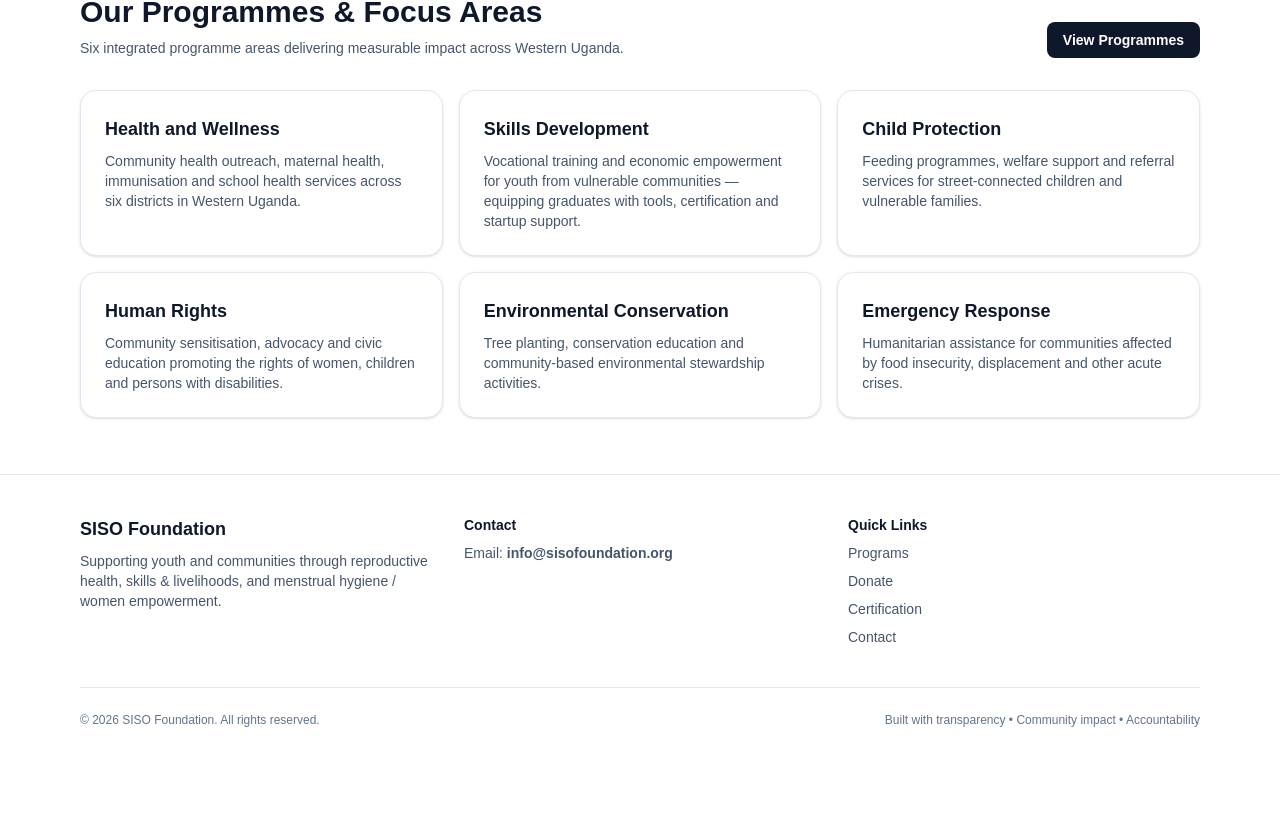
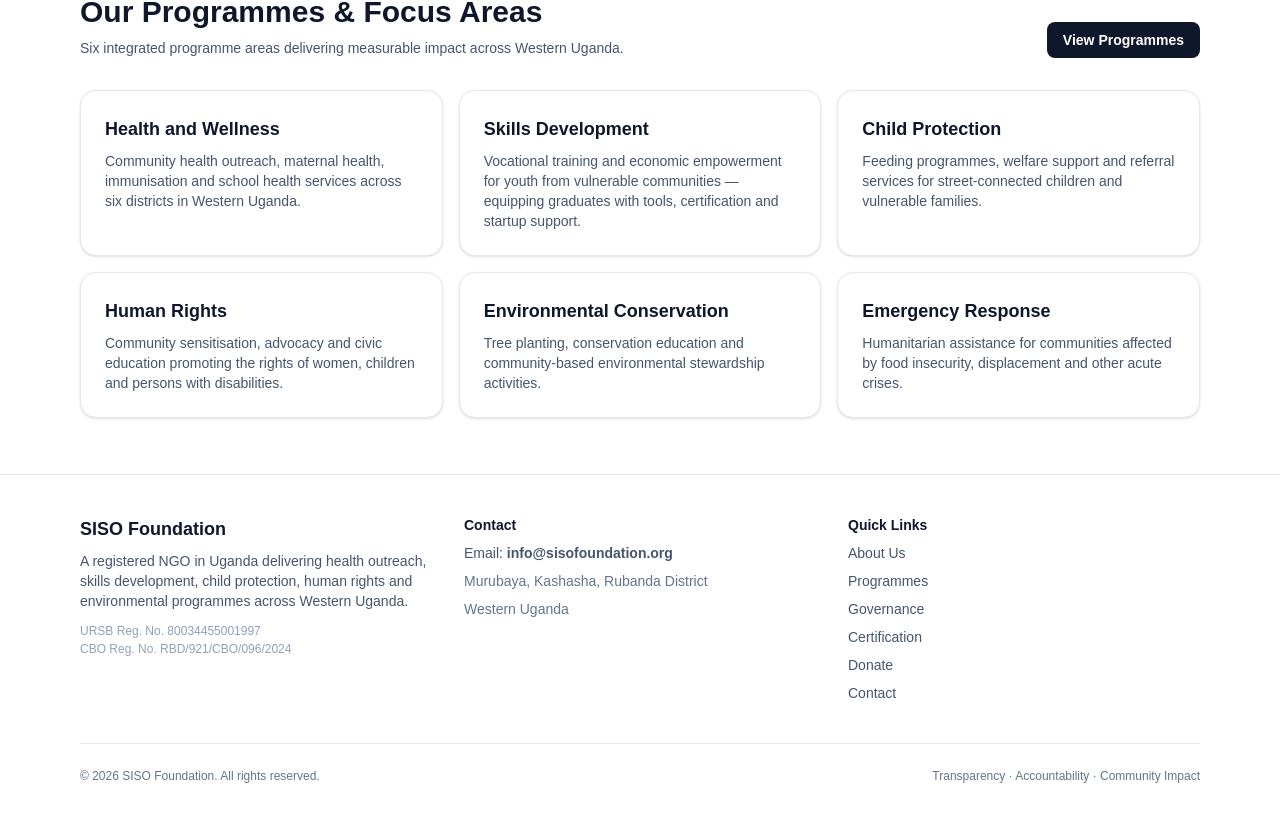
Before and after one commit to jonathanniwadev/siso-foundation, a Next.js app: page / in a window 1280 px wide. Shown: the part 3514-4336 px from the top of the page. Before the commit the page ends 4282 px from the top, so only its background shows below. Built offline with nearby package versions, Linux system fonts and the light colour scheme.

Commit message:
Revise footer text and contact information
Updated footer content for clarity and added contact details.

```diff
--- a/src/components/site/Footer.tsx
+++ b/src/components/site/Footer.tsx
@@ -8,8 +8,15 @@ export default function Footer() {
               SISO Foundation
             </h3>
             <p className="mt-2 text-sm text-slate-600">
-              Supporting youth and communities through reproductive health,
-              skills & livelihoods, and menstrual hygiene / women empowerment.
+              A registered NGO in Uganda delivering health outreach, skills
+              development, child protection, human rights and environmental
+              programmes across Western Uganda.
+            </p>
+            <p className="mt-3 text-xs text-slate-400">
+              URSB Reg. No. 80034455001997
+            </p>
+            <p className="mt-0.5 text-xs text-slate-400">
+              CBO Reg. No. RBD/921/CBO/096/2024
             </p>
           </div>
 
@@ -25,15 +32,10 @@ export default function Footer() {
                   info@sisofoundation.org
                 </a>
               </li>
-              {/* <li>
-                Phone:{" "}
-                <a
-                  className="font-semibold hover:underline"
-                  href="tel:+256701523269"
-                >
-                  +256-701-523269
-                </a>
-              </li> */}
+              <li className="text-slate-500">
+                Murubaya, Kashasha, Rubanda District
+              </li>
+              <li className="text-slate-500">Western Uganda</li>
             </ul>
           </div>
 
@@ -41,18 +43,28 @@ export default function Footer() {
             <h4 className="text-sm font-bold text-slate-900">Quick Links</h4>
             <ul className="mt-2 space-y-2 text-sm text-slate-600">
               <li>
+                <a className="hover:underline" href="/about">
+                  About Us
+                </a>
+              </li>
+              <li>
                 <a className="hover:underline" href="/programs">
-                  Programs
+                  Programmes
+                </a>
+              </li>
+              <li>
+                <a className="hover:underline" href="/governance">
+                  Governance
+                </a>
+              </li>
+              <li>
+                <a className="hover:underline" href="/certification">
+                  Certification
                 </a>
               </li>
               <li>
                 <a className="hover:underline" href="/donate">
                   Donate
-                </a>
-              </li>
-              <li>
-                <a className="hover:underline" href="/certification">
-                  Certification
                 </a>
               </li>
               <li>
@@ -68,7 +80,7 @@ export default function Footer() {
           <p>
             © {new Date().getFullYear()} SISO Foundation. All rights reserved.
           </p>
-          <p>Built with transparency • Community impact • Accountability</p>
+          <p>Transparency · Accountability · Community Impact</p>
         </div>
       </div>
     </footer>
```
